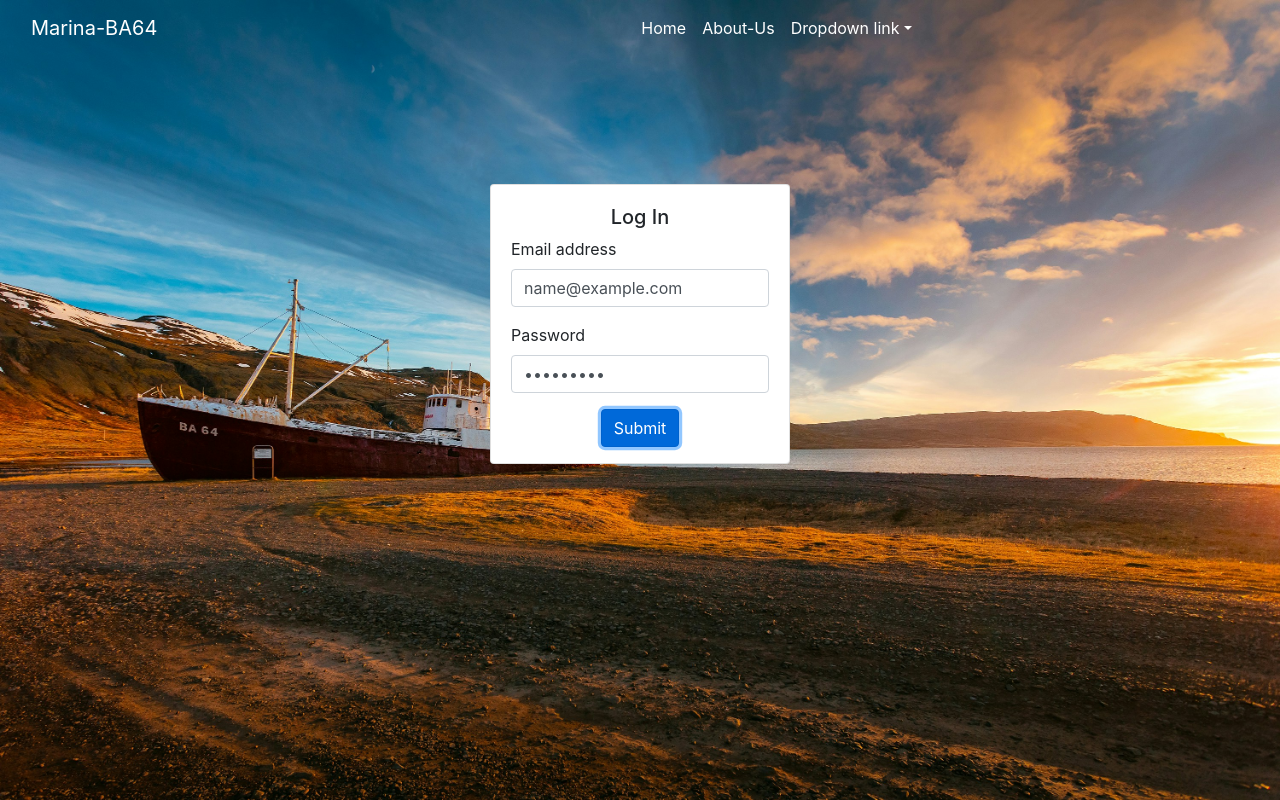
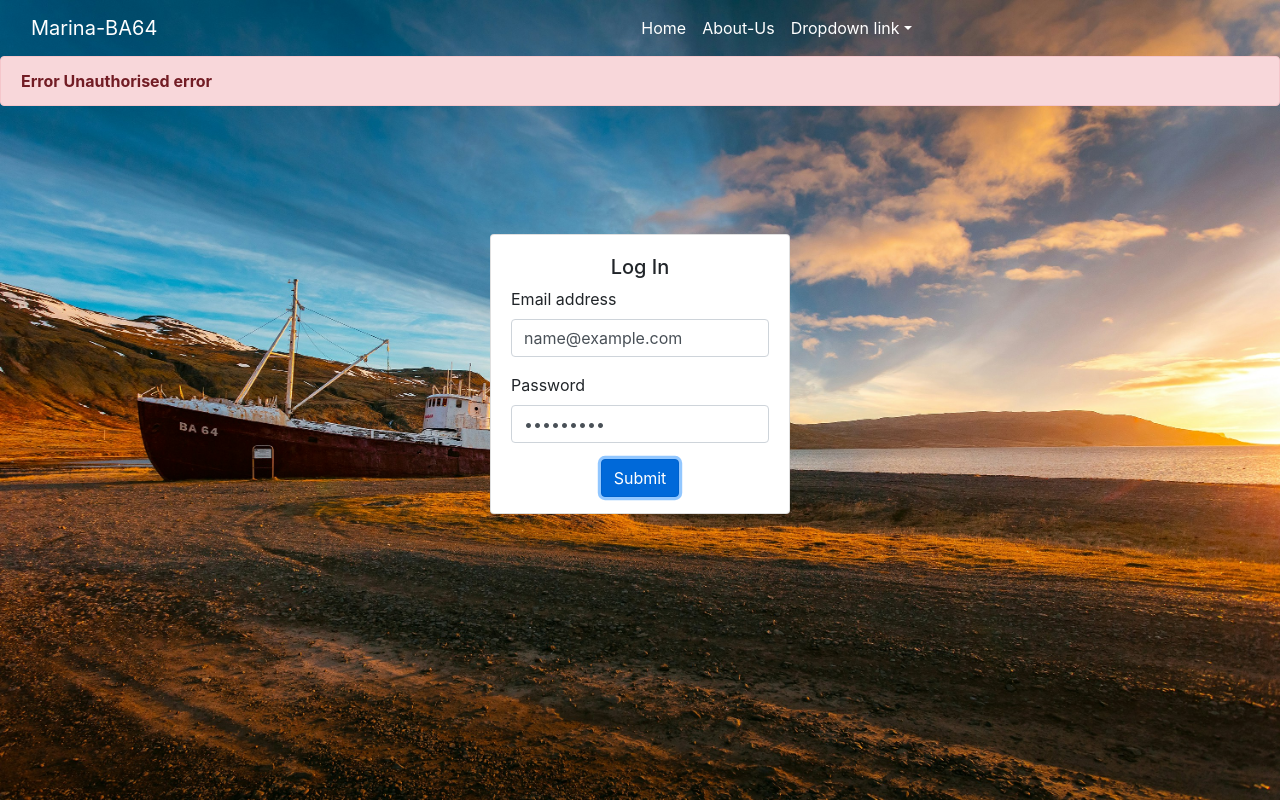
Before and after one commit to titan2309/practice-rec-app, a React (Create React App) app: page / in a window 1280 px wide. Both pictures are taken after typing "name@example.com", "Sample123" into the empty fields and a click on the button "Submit". Built offline with nearby package versions, Linux system fonts and the light colour scheme.

Commit message:
"Added alert functionality to App.js and UserAuth.js components"

```diff
--- a/src/App.js
+++ b/src/App.js
@@ -1,12 +1,21 @@
+import { useState } from "react";
 import "./App.css";
 import Navbar from "./components/Navbar";
 import UserAuth from "./components/UserAuth";
+import Alert from "./components/Alert";
 
 function App() {
+  const [alert, setAlert] = useState(null);
+
+  const showAlert = (message, type) => {
+    setAlert({ message: message, type: type });
+  };
+
   return (
     <div>
       <Navbar />
-      <UserAuth />
+      <Alert alert={alert} />
+      <UserAuth showAlert={showAlert} />
     </div>
   );
 }
--- /dev/null
+++ b/src/components/Alert.js
@@ -0,0 +1,21 @@
+import React from "react";
+
+export default function Alert(props) {
+  if (!props.alert) return null;
+  return (
+    <div>
+      <div>
+        <div
+          className={`alert alert-${
+            props.alert.type === "Welcome" ? "success" : "danger"
+          } alert-dismissible fade show`}
+          role="alert"
+        >
+          <strong>
+            {props.alert.type} {props.alert.message}
+          </strong>
+        </div>
+      </div>
+    </div>
+  );
+}
--- a/src/components/UserAuth.js
+++ b/src/components/UserAuth.js
@@ -1,7 +1,7 @@
 import React, { useState } from "react";
 import { users } from "./UserData";
 
-export default function UserAuth() {
+export default function UserAuth(props) {
   const [email, setEmail] = useState("");
   const [password, setPassword] = useState("");
 
@@ -21,8 +21,11 @@ export default function UserAuth() {
     if (user) {
       console.log("User Email: " + email);
       console.log("User Password: " + password);
+      props.showAlert("You have been authenticated", "Welcome");
       setEmail("");
       setPassword("");
+    } else {
+      props.showAlert("Unauthorised error", "Error");
     }
   };
 
```
